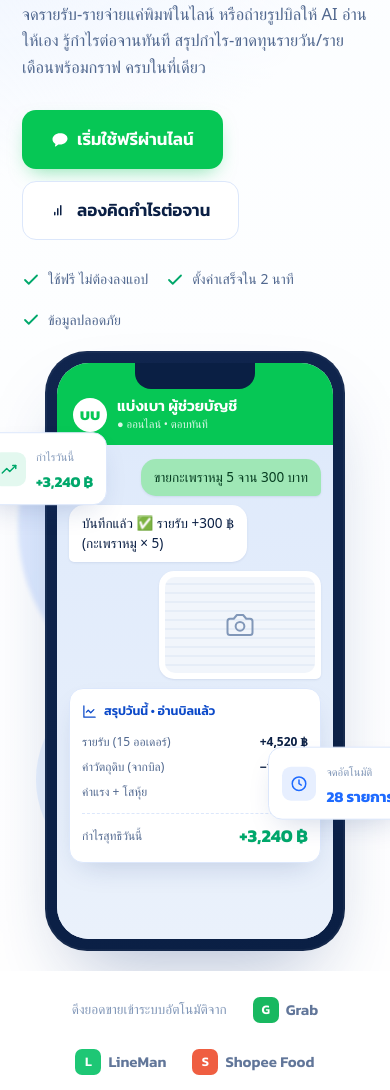
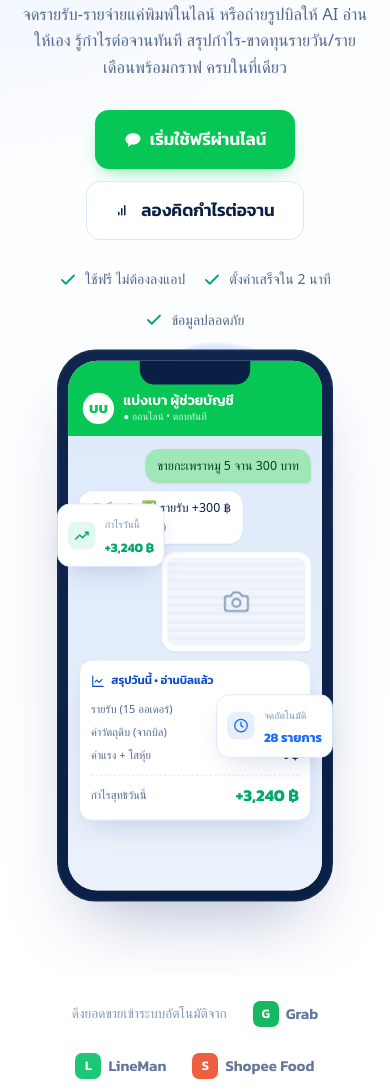
Before and after one commit to seofullgod-a11y/ranroo_landing, a website: page baengbao-landing/public/index.html in a window 390 px wide. Shown: the part 311-1401 px from the top of the page. Drawn offline with Linux system fonts and the light colour scheme; a web font is replaced by a local one.

Commit message:
Add files via upload

```diff
--- a/baengbao-landing/public/index.html
+++ b/baengbao-landing/public/index.html
@@ -320,8 +320,16 @@
 
   /* ---------- RESPONSIVE ---------- */
   @media(max-width:980px){
-    .hero-grid{grid-template-columns:1fr;gap:10px}
-    .phone-stage{min-height:520px;margin-top:10px}
+    .hero-grid{grid-template-columns:1fr;gap:6px}
+    .hero-copy{text-align:center;max-width:580px;margin:0 auto}
+    .hero-sub{margin-left:auto;margin-right:auto}
+    .hero-actions{justify-content:center}
+    .hero-trust{justify-content:center}
+    .phone-stage{min-height:610px;max-width:340px;margin:16px auto 0}
+    .blob.b1{width:240px;height:240px;top:20px;right:0}
+    .blob.b2{width:150px;height:150px;bottom:40px;left:0}
+    .chip.c1{top:175px;left:0}
+    .chip.c2{bottom:150px;right:0}
     .nav-links{display:none}
     .nav-burger{display:flex}
     .calc-card{grid-template-columns:1fr}
@@ -334,6 +342,10 @@
   }
   @media(max-width:560px){
     .hero{padding:46px 0 20px}
+    .phone-stage{transform:scale(.92);transform-origin:top center;margin-top:8px}
+    .chip{padding:8px 11px}
+    .chip .ic{width:30px;height:30px}
+    .chip .v{font-size:14px}
     .feat-grid{grid-template-columns:1fr}
     .calc-left,.calc-right{padding:30px 24px}
     .deliv-card{padding:30px 24px}
```
